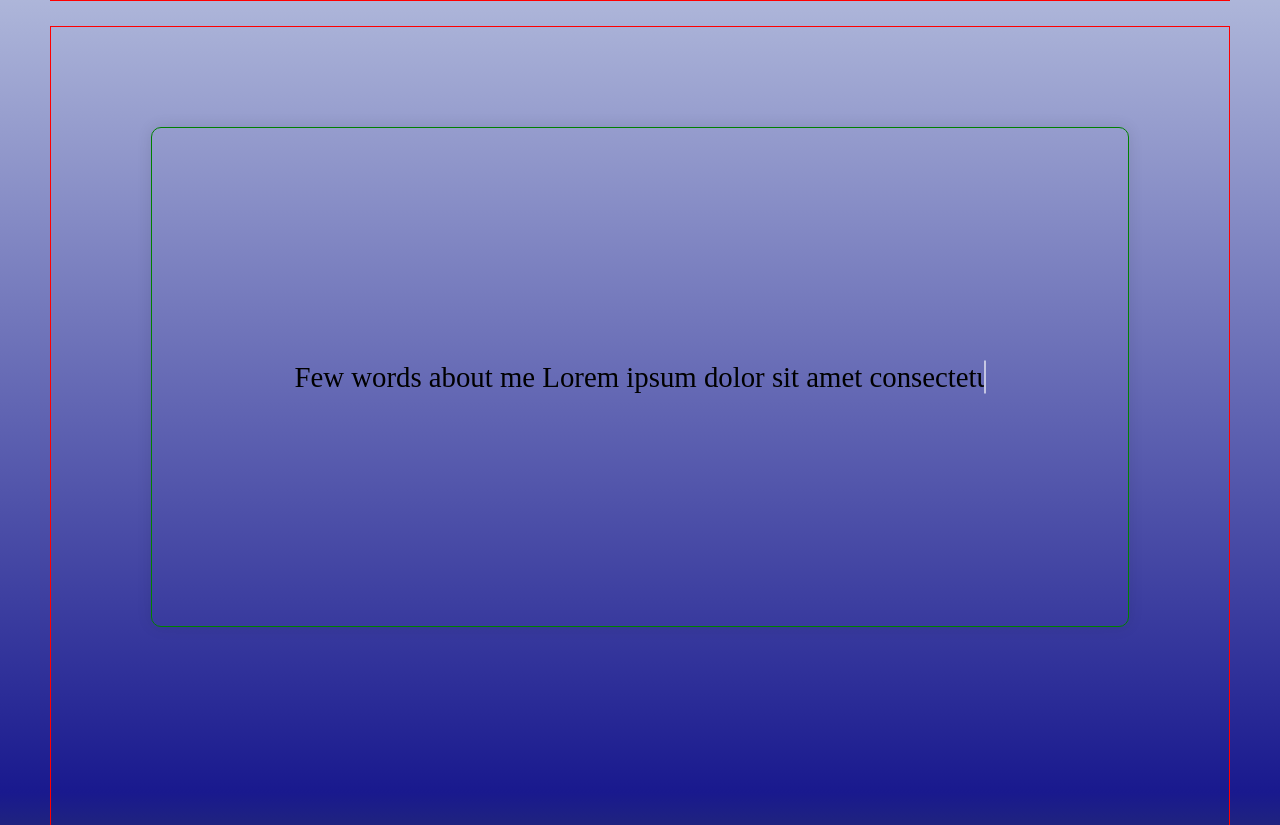
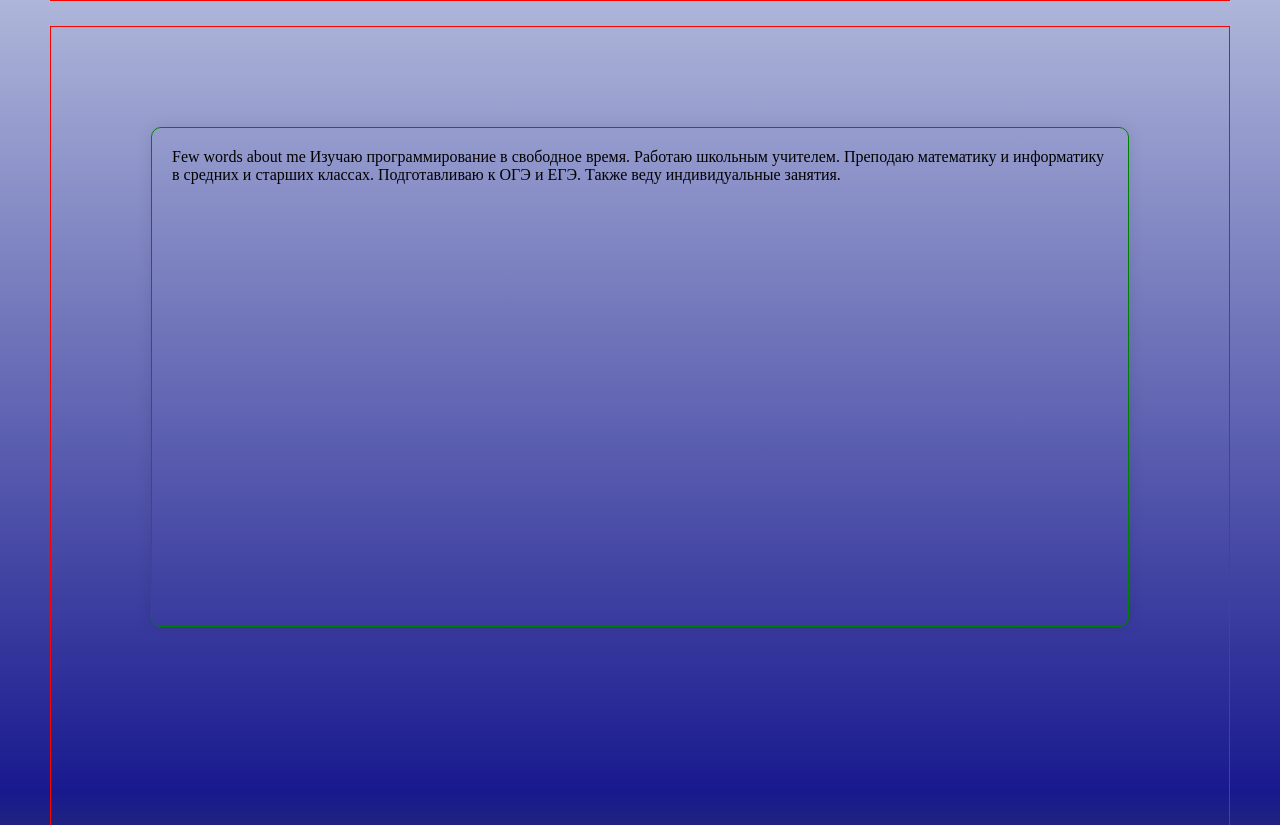
Before and after one commit to mikhaildorox/myResume, a Flask app: page / in a window 1280 px wide. Shown: the part 321-1146 px from the top of the page. Run offline with Flask 2, Linux system fonts and the light colour scheme.

Commit message:
about me

```diff
--- a/templates/resume.html
+++ b/templates/resume.html
@@ -39,9 +39,12 @@
     <div class="container">
       <div class="main_block">
         <div class="main_info" >
-          <div class="main text-typewriter anim-typewriter">
-            <p id="about_p">Few words about me Lorem ipsum dolor sit amet consectetur adipisicing elit. Mollitia recusandae atque totam, est autem dolorum. Explicabo quidem fuga voluptates fugiat. Esse quis magni aperiam vitae quasi odit facilis tempora exercitationem!
-            Iure doloremque beatae iste alias, aliquid laborum rerum, unde repellat natus, odio voluptatibus. Sed ut laudantium neque obcaecati, provident delectus, eius perferendis, tenetur aliquid exercitationem nulla facilis alias. At, dolorem?</p>
+          <div class="main">
+            <p id="about_p">Few words about me
+              Изучаю программирование в свободное время.
+              Работаю школьным учителем.
+              Преподаю математику и информатику в средних и старших классах.
+              Подготавливаю к ОГЭ и ЕГЭ. Также веду индивидуальные занятия.</p>
             <p id="skills_p" class=" hidden">Python, html, css, git, JS, </p>
             <p id="education_p" class=" hidden">Bachelar DC</p>
             <div id="projects_div"  class=" hidden">
--- a/templates/static/css/resume.css
+++ b/templates/static/css/resume.css
@@ -108,50 +108,10 @@ li:last-child {
   /* visibility: hidden; */
 }
 
-.text-typewriter {
-  position: relative;
-  top: 50%;
-  width: 24em;
-  margin: 0 auto;
-  border-right: 2px solid rgba(255, 255, 255, .75);
-  font-size: 180%;
-  text-align: center;
-  white-space: nowrap;
-  overflow: hidden;
-  transform: translateY(-50%);
-}
-
 .main_p {
   height: 100%;
   padding: 10px;
 }
-
-/* Animation */
-.anim-typewriter {
-  animation: typewriter 4s steps(44) 1s 1 normal both,
-    blinkTextCursor 500ms steps(44) infinite normal;
-}
-
-@keyframes typewriter {
-  from {
-    width: 0;
-  }
-
-  to {
-    width: 24em;
-  }
-}
-
-@keyframes blinkTextCursor {
-  from {
-    border-right-color: rgba(255, 255, 255, .75);
-  }
-
-  to {
-    border-right-color: transparent;
-  }
-}
-
 
 @media (max-width: 768px) {
 
```
